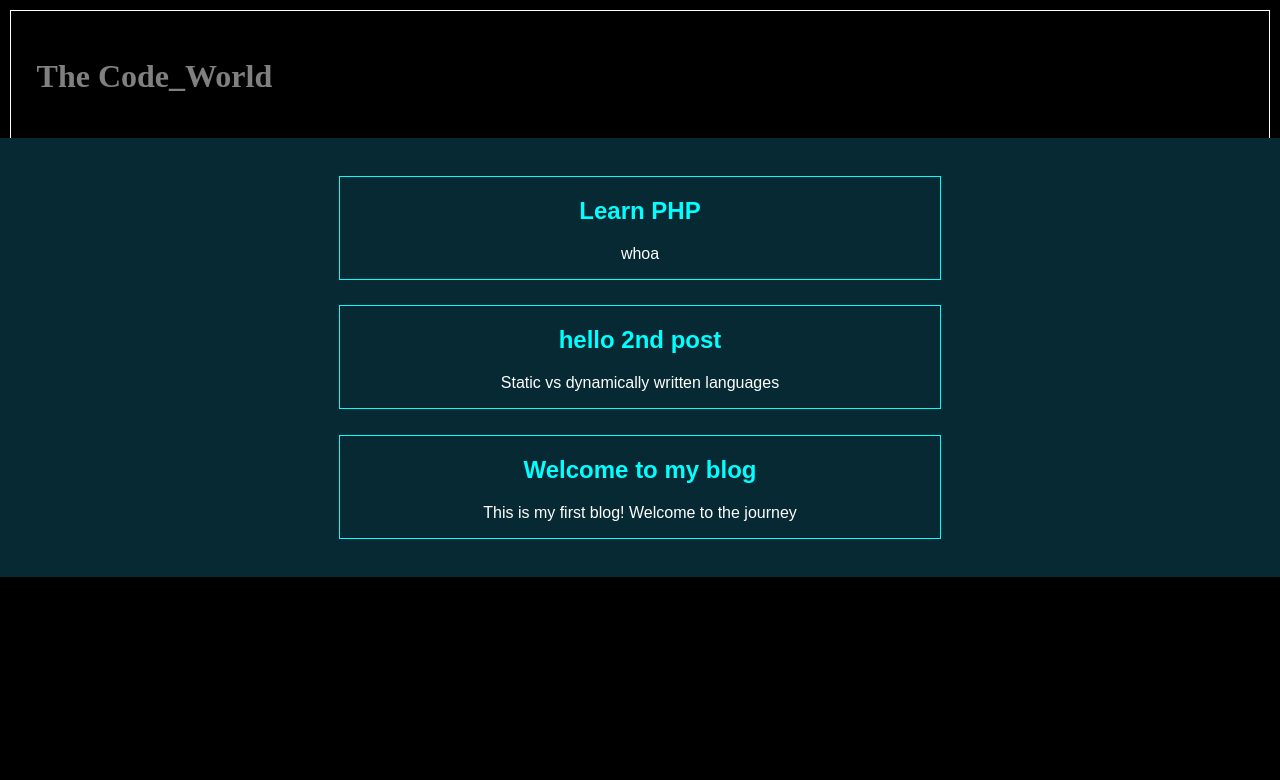
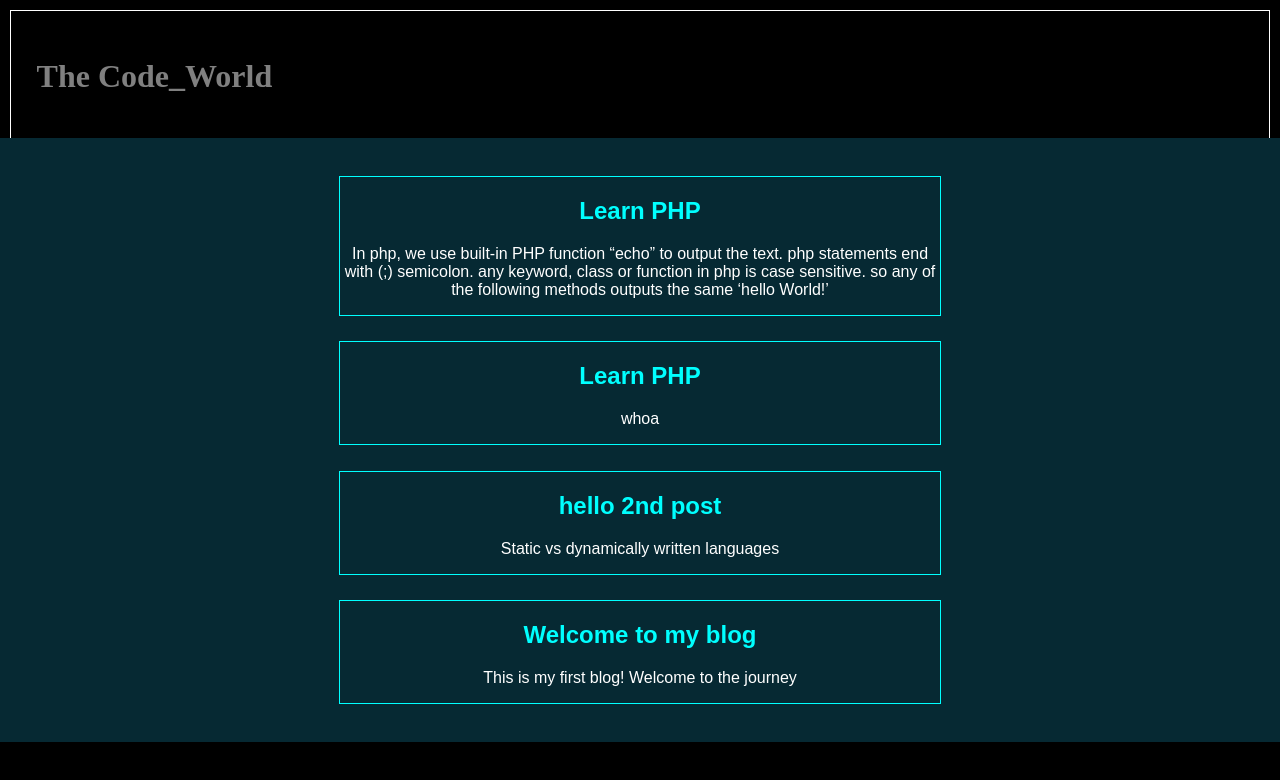
Before and after one commit to Srish-ty/MyBlog-TCW, a React (Create React App) app: page / in a window 1280 px wide. Shown: the top 780 px of the page. Built offline with nearby package versions, Linux system fonts and the light colour scheme.

Commit message:
Update App.js

```diff
--- a/src/App.js
+++ b/src/App.js
@@ -18,6 +18,12 @@ const data = [
     heading: "Learn PHP",
     content: "whoa",
   },
+  {
+    index: 3,
+    heading: "Learn PHP",
+    content:
+      "In php, we use built-in PHP function “echo” to output the text. php statements end with (;) semicolon. any keyword, class or function in php is case sensitive. so any of the following methods outputs the same ‘hello World!’",
+  },
 ];
 
 export default function App() {
```
